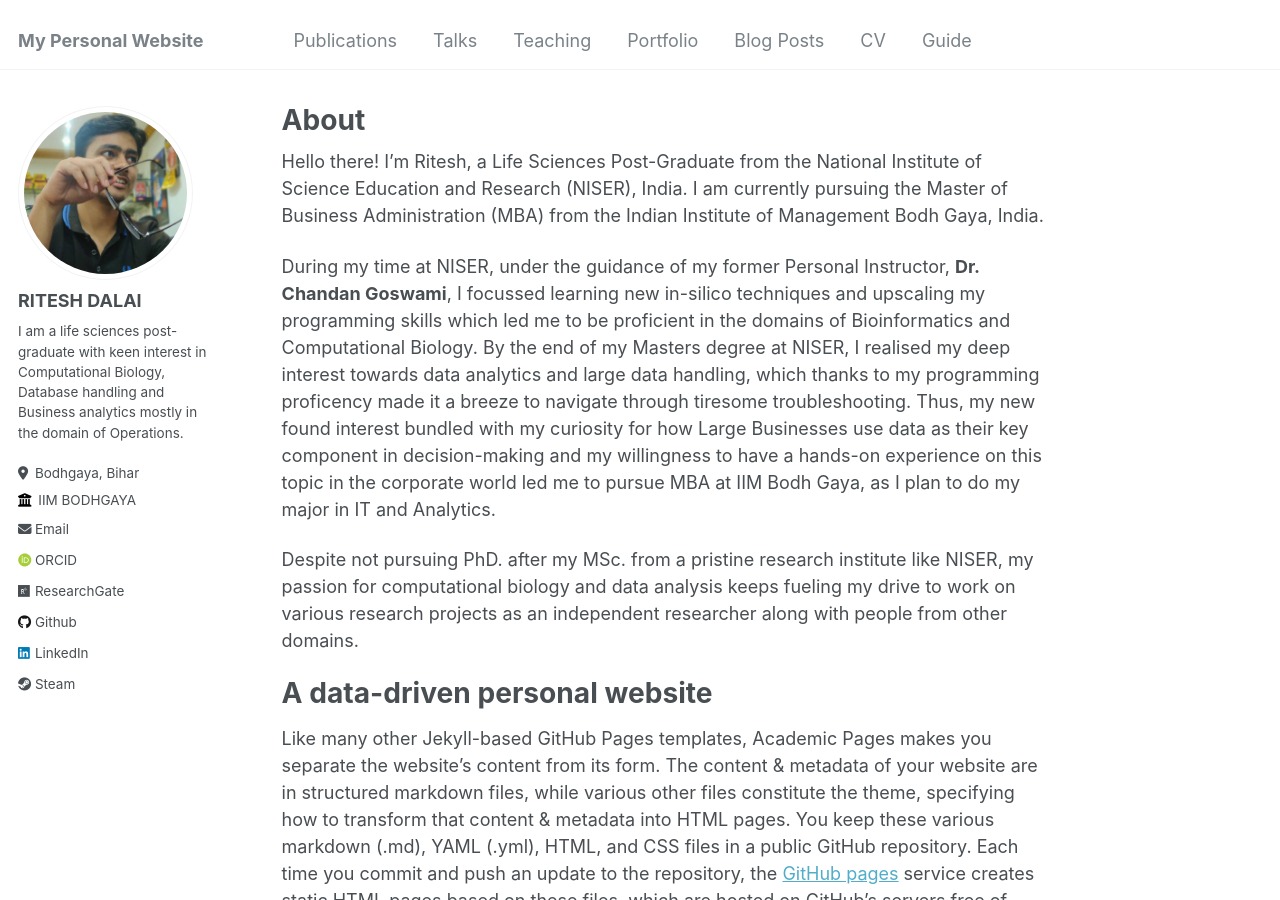
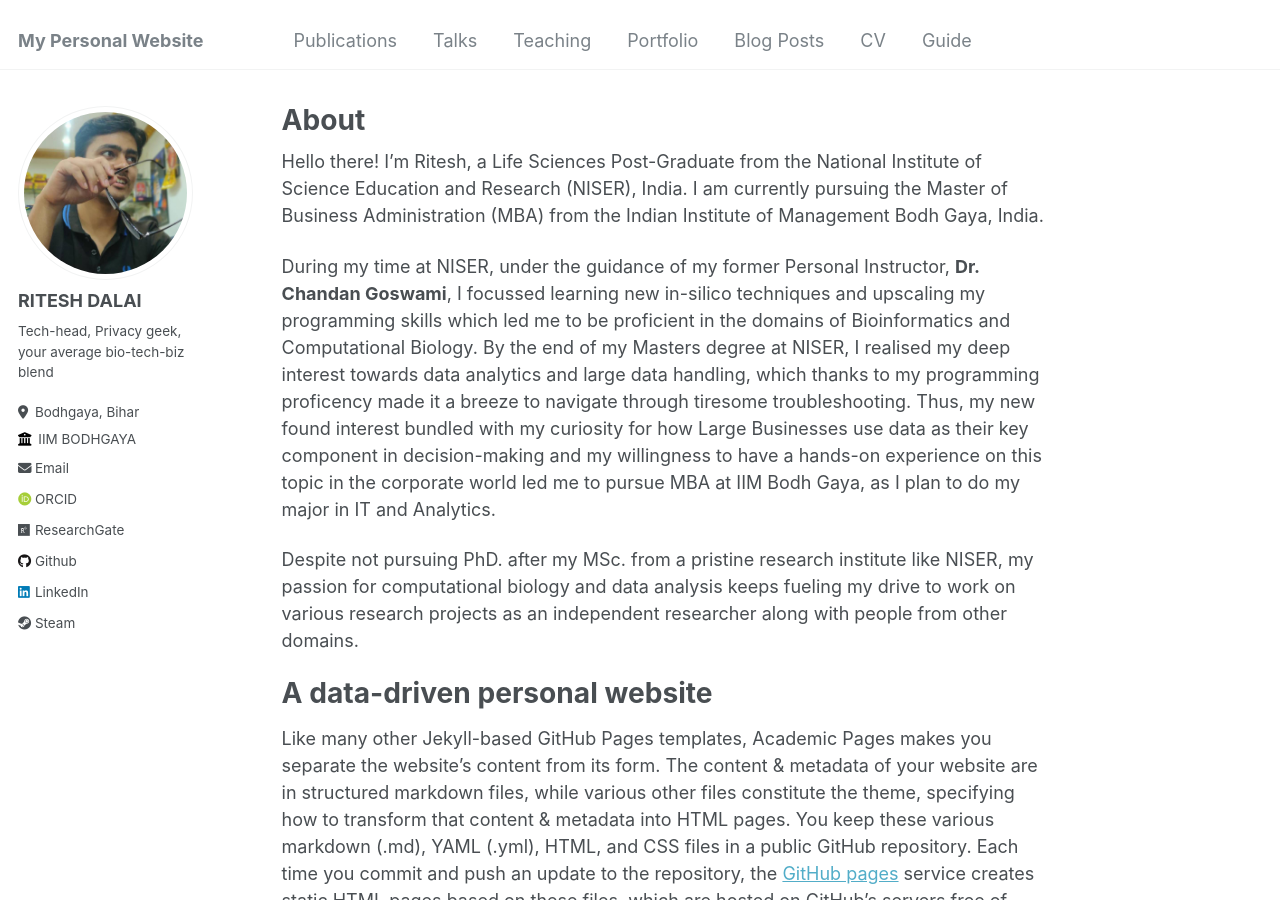
Before and after one commit to osoi-sloth/osoi-sloth.github.io, a Jekyll site: the page built from _pages/about.md, in a window 1280 px wide and 900 px high. Built offline with Jekyll 4.4.1, drawn with Linux system fonts in a browser that asks for light colours; some web fonts are replaced.

Commit message:
modified:   _config.yml

```diff
--- a/_config.yml
+++ b/_config.yml
@@ -24,7 +24,7 @@ author:
   avatar           : "profile.png"
   name             : "RITESH DALAI"
   pronouns         : # example: "she/her"
-  bio              : "I am a life sciences post-graduate with keen interest in Computational Biology, Database handling and Business analytics mostly in the domain of Operations."
+  bio              : "Tech-head, Privacy geek, your average bio-tech-biz blend"
   location         : "Bodhgaya, Bihar"
   employer         : "IIM BODHGAYA"
   uri              : # URL
```
